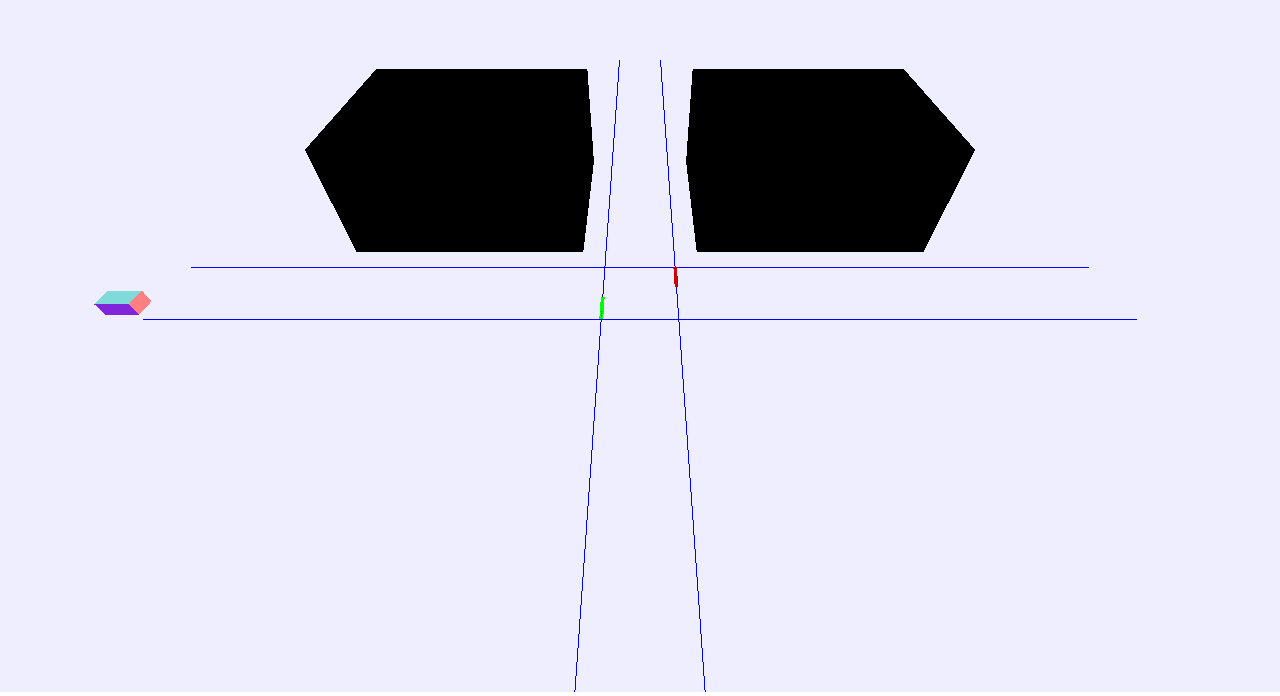
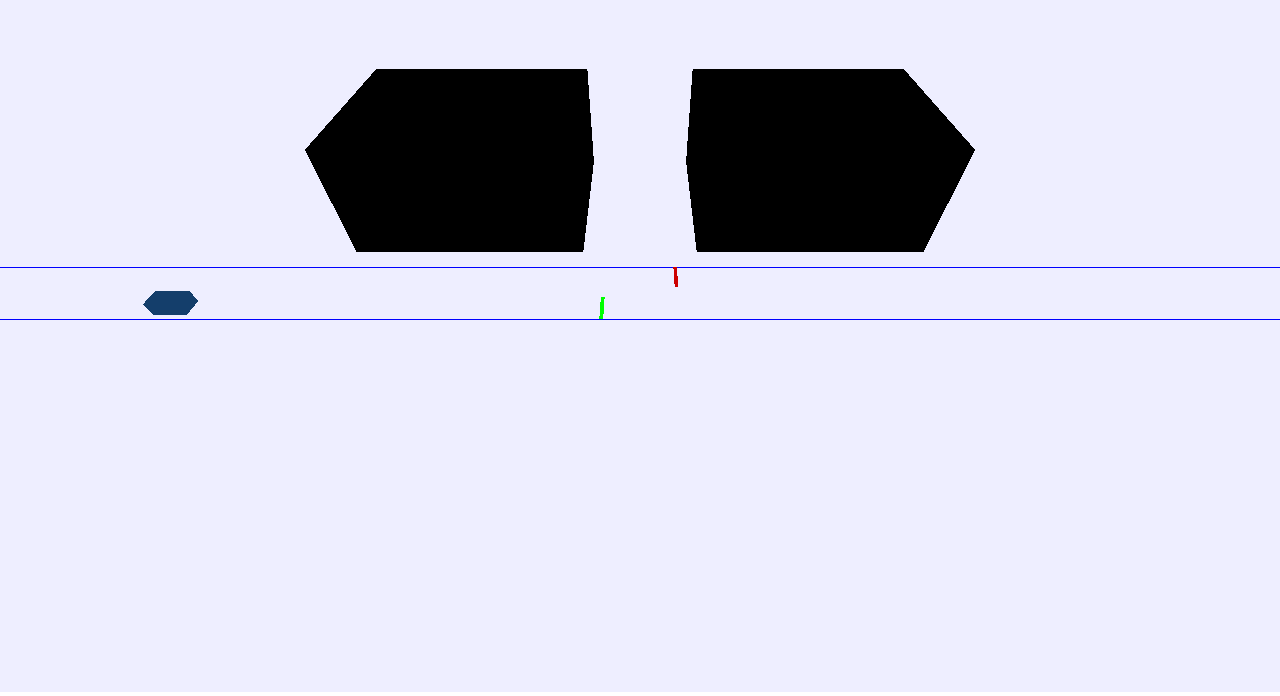
Before and after one commit to tunaonder/ThreeJS-Demo1, a plain HTML site: page index.html in a window 1280 px wide. Shown: the part 108-804 px from the top of the page. Drawn offline with Linux system fonts and the light colour scheme; animation ran at ten frames a second.

Commit message:
second camera and car color added

```diff
--- a/index.html
+++ b/index.html
@@ -27,7 +27,7 @@
   var carWaitingStages = [];
   var carSpeed = 2;
   var waitingCars = 0;
-  var carRange = 1200;
+  var carRange = 500;
   var nextCarLocation = -width/2;
   var distanceToLight;
 
@@ -53,8 +53,16 @@
 
 
   camera.position.z = 500;
+
+  //Camera View 1
   camera.position.y = -500;
-  camera.rotation.x=45 * degree;
+  camera.rotation.x= 45 * degree;
+
+  //Camera View 2
+  // camera.position.x = 500;
+  // camera.rotation.y = 45 * degree;
+  // camera.rotation.z = 90 * degree;
+
 
 
 
@@ -67,8 +75,8 @@
 
     //LINE 1
     geometry2.vertices.push(
-      new THREE.Vector3( -width/2, -laneWidth, 0 ),
-      new THREE.Vector3(width/2, -laneWidth, 0 )
+      new THREE.Vector3( -30000, -laneWidth, 0 ),
+      new THREE.Vector3(30000, -laneWidth, 0 )
     );
 
     var line = new THREE.Line( geometry2, material2 );
@@ -77,8 +85,8 @@
     var geometry3 = new THREE.Geometry();
 
     geometry3.vertices.push(
-      new THREE.Vector3( -width/2, laneWidth, 0 ),
-      new THREE.Vector3(width/2, laneWidth, 0 )
+      new THREE.Vector3( -30000, laneWidth, 0 ),
+      new THREE.Vector3(30000, laneWidth, 0 )
     );
 
     var line = new THREE.Line( geometry3, material2 );
@@ -88,8 +96,8 @@
     var geometry4 = new THREE.Geometry();
 
     geometry4.vertices.push(
-      new THREE.Vector3( -laneWidth, -height, 0 ),
-      new THREE.Vector3(-laneWidth, height, 0 )
+      new THREE.Vector3( -laneWidth, -30000, 0 ),
+      new THREE.Vector3(-laneWidth, 30000, 0 )
     );
 
     var line = new THREE.Line( geometry4, material2 );
@@ -99,8 +107,8 @@
     var geometry5 = new THREE.Geometry();
 
     geometry5.vertices.push(
-      new THREE.Vector3( laneWidth, -height, 0 ),
-      new THREE.Vector3(laneWidth, height, 0 )
+      new THREE.Vector3( laneWidth, -30000, 0 ),
+      new THREE.Vector3(laneWidth, 30000, 0 )
     );
 
     var line = new THREE.Line( geometry5, material2 );
@@ -127,11 +135,22 @@
     scene.add(cube);
   }
 
+  function getRandomColor() {
+    var letters = '0123456789ABCDEF';
+    var color = '0x';
+    for (var i = 0; i < 6; i++ ) {
+        color += letters[Math.floor(Math.random() * 16)];
+    }
+    return color;
+}
+
   function initCars(){
     var geometry = new THREE.CubeGeometry( 45, 25, 20 );
 
     // var texture = THREE.ImageUtils.loadTexture( 'images/texture.jpg' );
-    var material = new THREE.MeshNormalMaterial({ });
+    var randomColor = getRandomColor();
+    var material = new THREE.MeshBasicMaterial();
+    material.color.setHex(randomColor);
 
     for (var i = 0; i < nCar; i++) {
       var car = new THREE.Mesh( geometry, material );
@@ -235,7 +254,7 @@
           carWaitingStages[i] = false;
         }
 
-        if(cars[i].position.x > width/2){
+        if(cars[i].position.x > width){
 
           cars[i].position.x = -width/2 - (carRange * Math.random());
         }
```
